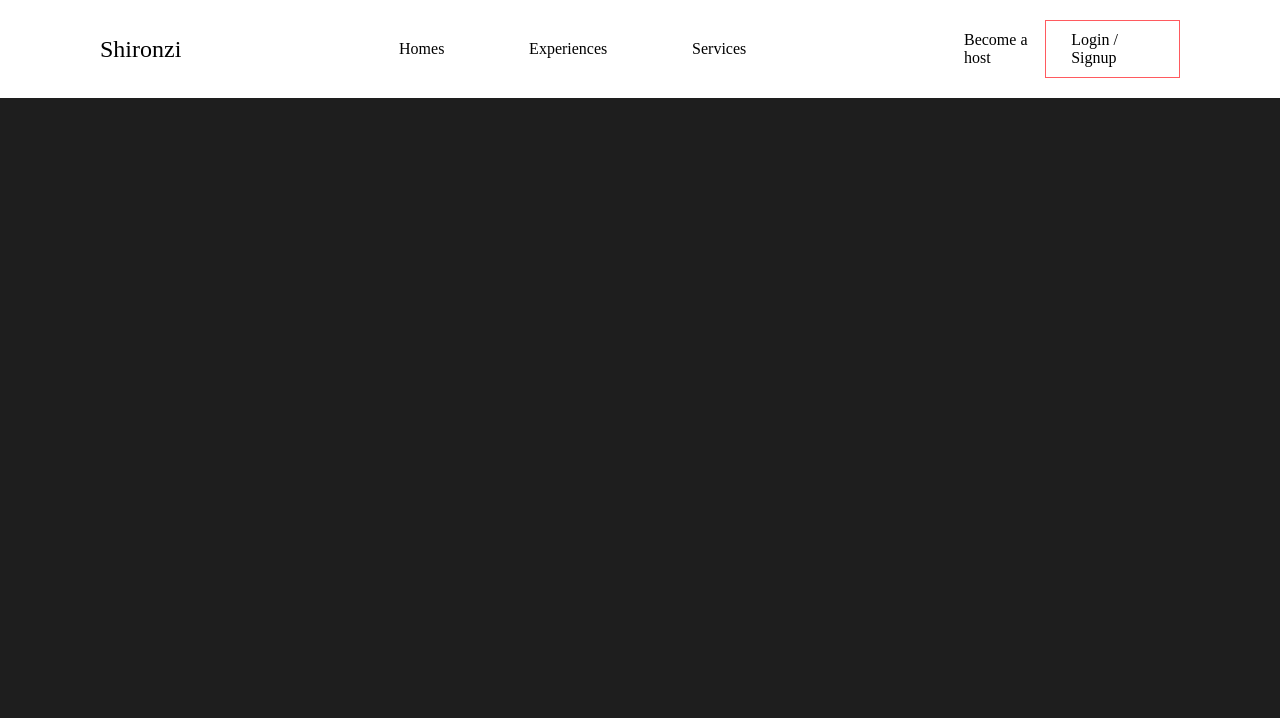
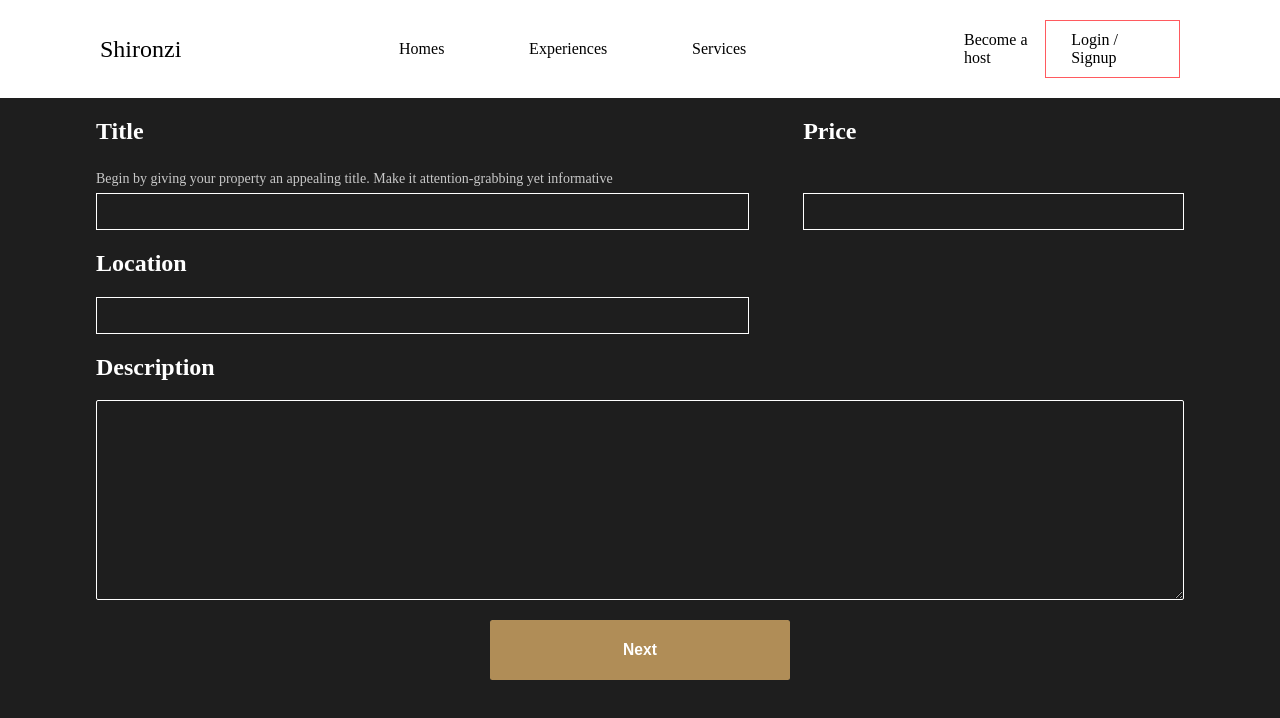
Before and after one commit to shironzi/real-estate-app, a React (Create React App) app in the folder frontend/: page /property/1 in a window 1280 px wide. Shown: the top 718 px of the page. Built offline with nearby package versions, Linux system fonts and the light colour scheme; no server answers.

Commit message:
feat: implement PropertyForm component and update routing in App component

```diff
--- a/frontend/src/App.tsx
+++ b/frontend/src/App.tsx
@@ -2,21 +2,23 @@ import { BrowserRouter as Router, Routes, Route } from "react-router-dom";
 import Login from "./pages/auth/Login";
 import Home from "./pages/Home/Home";
 import Register from "./pages/auth/Register";
+import Navbar from "./Navbar";
+import Property from "./pages/property/Property";
 
 import "./styles/global.css";
-import Navbar from "./Navbar";
-import Property from "./pages/property/Property";
 
 function App() {
   return (
     <Router>
       <Navbar />
+      <div className="container">
         <Routes>
           <Route path="/" element={<Home />} />
           <Route path="/login" element={<Login />} />
           <Route path="/register" element={<Register />} />
           <Route path="/property/:id" element={<Property />} />
         </Routes>
+      </div>
     </Router>
   );
 }
--- a/frontend/src/components/property/PropertyCard.tsx
+++ b/frontend/src/components/property/PropertyCard.tsx
@@ -1,5 +1,5 @@
 import { FaHeart, FaRegHeart } from "react-icons/fa";
-import "@/styles/property.css";
+import "@/styles/property/property.css";
 import { Link } from "react-router-dom";
 
 interface Props {
@@ -31,7 +31,7 @@ const PropertyCard = ({
   });
 
   return (
-    <Link to={`/property/${id}`} className="container">
+    <Link to={`/property/${id}`} className="property-card-container">
       <img src={imageUrl} alt="propertyImage" />
       <button onClick={handleFavorite} className="favorite">
         {isFavorite ? <FaHeart size={25} /> : <FaRegHeart size={25} />}
--- /dev/null
+++ b/frontend/src/components/property/PropertyForm.tsx
@@ -0,0 +1,38 @@
+import "@/styles/property/propertyForm.css";
+
+const PropertyForm = () => {
+  return (
+    <div className="property-form">
+      <div>
+        <div className="title-price-container">
+          <h2 className="property-input-long">Title</h2>
+          <h2 className="property-price">Price</h2>
+        </div>
+        <p>
+          Begin by giving your property an appealing title. Make it
+          attention-grabbing yet informative
+        </p>
+        <div className="title-price-container">
+          <input className="property-input-long" type="text" />
+          <input className="property-price" type="text" />
+        </div>
+      </div>
+      <div>
+        <h2>Location</h2>
+        <input type="text" className="property-input-long" />
+      </div>
+      <div>
+        <h2>Description</h2>
+        <textarea className="desc" />
+      </div>
+
+      <div className="property-button-container">
+        <button>
+          <h3>Next</h3>
+        </button>
+      </div>
+    </div>
+  );
+};
+
+export default PropertyForm;
--- a/frontend/src/pages/auth/Login.tsx
+++ b/frontend/src/pages/auth/Login.tsx
@@ -40,9 +40,9 @@ const Login = () => {
 
   return (
     <div>
-      <h1 className="title text-center">Login</h1>
+      <h1 className="text-center">Login</h1>
       {error.length && <h4 className="error">{error}</h4>}
-      <form onSubmit={onSubmit}>
+      <form onSubmit={onSubmit} className="auth-form">
         <input
           className="input"
           type="email"
--- a/frontend/src/pages/auth/Register.tsx
+++ b/frontend/src/pages/auth/Register.tsx
@@ -80,7 +80,7 @@ const Register = () => {
 
   return (
     <div>
-      <h1 className="title text-center">Register</h1>
+      <h1 className="text-center">Register</h1>
 
       {message && (
         <h4 className={isError ? "error" : "success"}>
@@ -91,7 +91,7 @@ const Register = () => {
         </h4>
       )}
 
-      <form onSubmit={onSubmit} className="registration_container">
+      <form onSubmit={onSubmit} className="registration_container auth-form">
         <div className="name_container">
           <input
             type="text"
--- a/frontend/src/pages/property/Property.tsx
+++ b/frontend/src/pages/property/Property.tsx
@@ -1,4 +1,10 @@
+import PropertyForm from "@/components/property/PropertyForm";
+
 const Property = () => {
-  return <div></div>;
+  return (
+    <div>
+      <PropertyForm />
+    </div>
+  );
 };
 export default Property;
--- a/frontend/src/styles/auth.css
+++ b/frontend/src/styles/auth.css
@@ -1,17 +1,8 @@
-button {
-    padding: 10px;
-    background-color: #0066ff;
-    color: white;
-    border: none;
-    cursor: pointer;
-    width: 100%;
-}
-
 h4 {
     color: #fff
 }
 
-form {
+.auth-form {
     max-width: 25%;
     margin: 0 auto;
     padding: 20px;
--- a/frontend/src/styles/global.css
+++ b/frontend/src/styles/global.css
@@ -1,3 +1,9 @@
+*,
+*::before,
+*::after {
+  box-sizing: border-box;
+}
+
 body {
   background-color: #1E1E1E;
   margin: 0;
@@ -7,13 +13,43 @@ body {
 
 h1 {
   font-size: 42px;
+}
+
+h1, h2, h3, h4, h5, h6 {
   color: #fff;
+}
+
+input {
+    background-color: transparent;
+    color: #fff;
+    border: 1px solid #fff;
+    padding: 10px 20px;
 }
 
 input:focus {
   outline: none;
   box-shadow: none;
 }
+
+
+button {
+  background-color: #B08D57;
+  border: none;
+  border-radius: 2.5px;
+  max-width: 300px;
+  width: 100%;
+  padding: 5px;
+  cursor: pointer;
+}
+
+/* button {
+    padding: 10px;
+    background-color: #0066ff;
+    color: white;
+    border: none;
+    cursor: pointer;
+    width: 100%; */
+/* } */
 
 /* Colors */
 .black {
@@ -29,7 +65,7 @@ input:focus {
 }
 
 .secondary{
-  color: #00A699;
+  color: #B08D57;
 }
 
 .background_white {
@@ -40,3 +76,8 @@ input:focus {
 .text-center {
   text-align: center;
 }
+
+.container {
+  width: 85%;
+  margin: 0 auto;
+}
--- a/frontend/src/styles/property.css
+++ b/frontend/src/styles/property/property.css
@@ -24,7 +24,7 @@ p {
     background-color: transparent;
 }
 
-.container {
+.property-card-container {
     width: fit-content;
     height: fit-content;
 }
--- /dev/null
+++ b/frontend/src/styles/property/propertyForm.css
@@ -0,0 +1,42 @@
+h3 {
+    color: #fff;
+}
+
+.property-form {
+    width: 100%;
+}
+
+.title-price-container {
+    display: flex;
+    flex-direction: row;
+    justify-content: space-between;
+}
+
+.property-input-long {
+    width: 60%;
+}
+
+.property-price {
+    width: 35%;
+}
+
+.desc {
+  width: 100%;
+  min-height: 200px;
+  padding: 10px 15px;
+  border: 1px solid #fff;
+  border-radius: 2px;
+  background-color: transparent;
+  color: #fff;
+  font-size: 16px;
+  resize: vertical;
+  vertical-align: top;
+}
+
+.property-button-container {
+  display: flex;
+  justify-content: center;
+  align-items: center;
+  margin-top: 20px;
+  width: 100%;
+}
```
Lines whose indentation alone changed are shown as unchanged.
